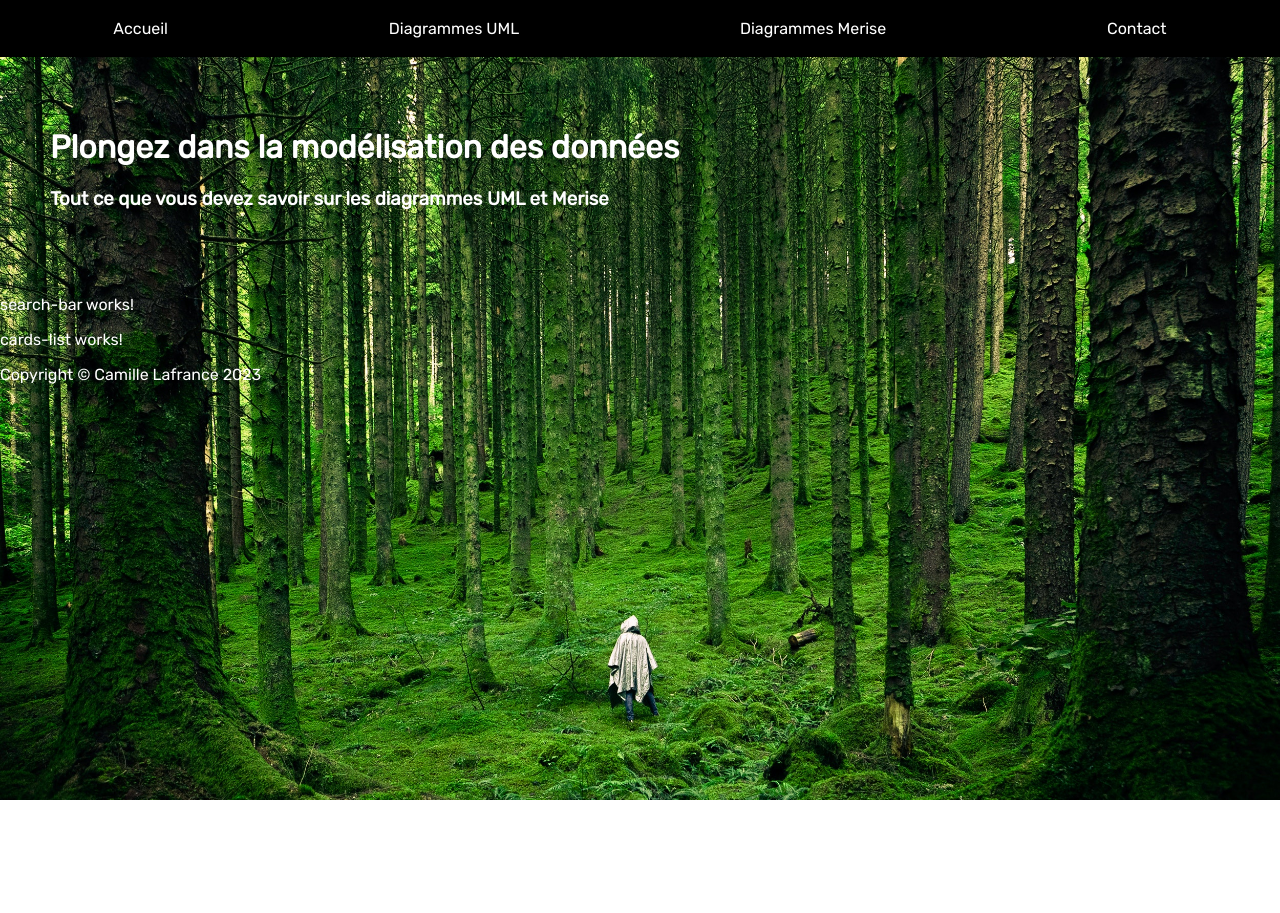
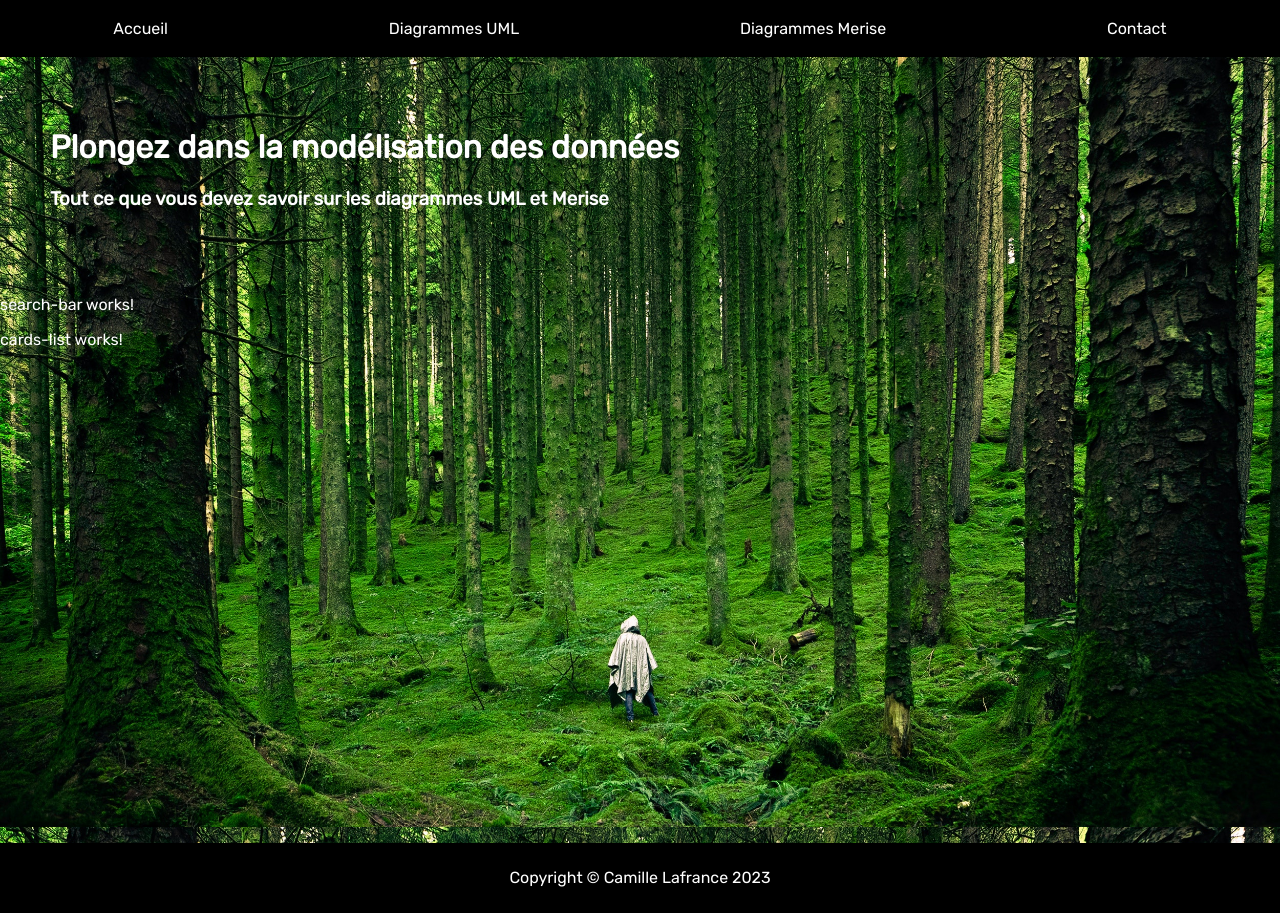
Before and after one commit to 2023-cda-alt-devops-p4/catalog-cl, an Angular app: page /main-view in a window 1280 px wide. Before the commit the page ends 800 px from the top, so only its background shows below. Built offline with nearby package versions, Linux system fonts and the light colour scheme.

Commit message:
feat: custom footer
give a fake height to main for footer

```diff
--- a/src/app/app.component.css
+++ b/src/app/app.component.css
@@ -0,0 +1,3 @@
+.container {
+    height: 500px;
+}
--- a/src/app/app.component.html
+++ b/src/app/app.component.html
@@ -5,7 +5,7 @@
 <app-header></app-header>
 
 <!--Main layout-->
-<div>
+<div class="container">
   <router-outlet></router-outlet>
 </div>
 
--- a/src/app/footer/footer.component.css
+++ b/src/app/footer/footer.component.css
@@ -0,0 +1,7 @@
+footer {
+  padding: 0.6rem;
+  background-color: black;
+  margin-top: 3rem;
+  margin-bottom: 0;
+  text-align: center;
+}
--- a/src/app/main-view/main-view.component.css
+++ b/src/app/main-view/main-view.component.css
@@ -0,0 +1,3 @@
+main {
+    flex-grow: 1;
+}
--- a/src/app/main-view/main-view.component.html
+++ b/src/app/main-view/main-view.component.html
@@ -1,8 +1,6 @@
 <!--Main layout-->
 <main>
-    <div>
-      <!-- Section -->
-      <app-search-bar></app-search-bar>
-      <app-cards-list></app-cards-list>
-    </div>
-  </main>
+  <!-- Section -->
+  <app-search-bar></app-search-bar>
+  <app-cards-list></app-cards-list>
+</main>
--- a/src/styles.css
+++ b/src/styles.css
@@ -5,7 +5,8 @@ body {
   box-sizing: border-box;
   width: 100%;
   height: 100%;
-  margin: 0px;
+  margin: 0;
+  padding: 0;
 
   /* Background */
   color: white;
```
